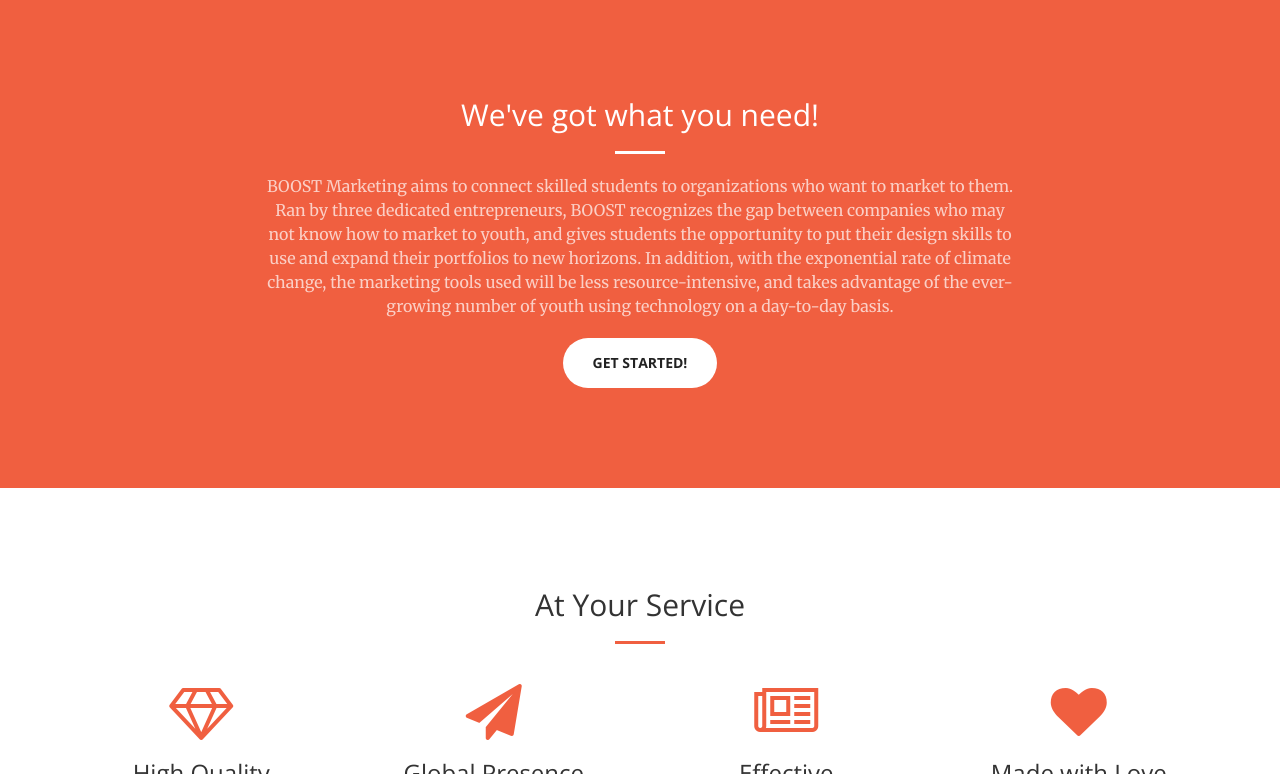
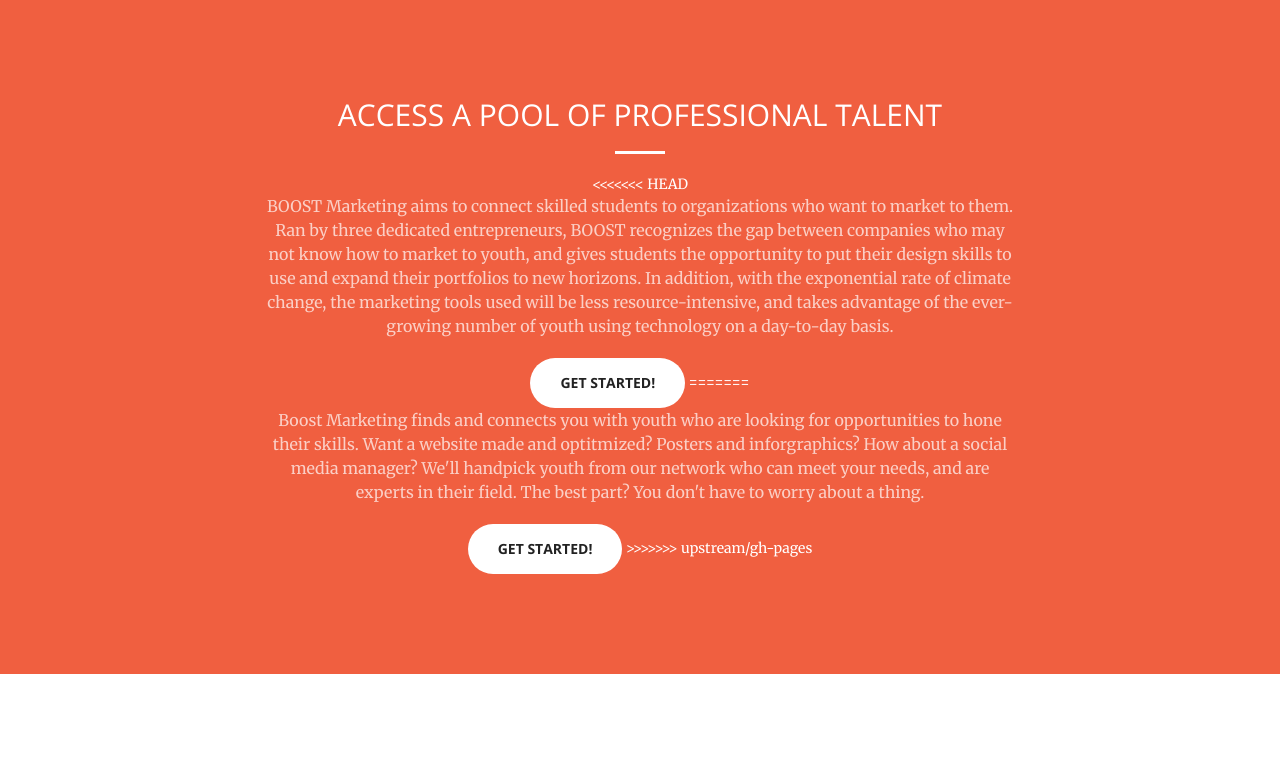
Before and after one commit to nick158/impulse, a plain HTML site: page index.html in a window 1280 px wide. Shown: the part 802-1576 px from the top of the page. Drawn offline with nearby package versions, Linux system fonts and the light colour scheme.

Commit message:
Updated index.html

```diff
--- a/index.html
+++ b/index.html
@@ -25,6 +25,7 @@
 
     <!-- Custom CSS -->
     <link rel="stylesheet" href="css/creative.css" type="text/css">
+    <link rel="stylesheet" href="css/nbstyles.css" type="text/css">
 
     <!-- HTML5 Shim and Respond.js IE8 support of HTML5 elements and media queries -->
     <!-- WARNING: Respond.js doesn't work if you view the page via file:// -->
@@ -87,10 +88,15 @@
         <div class="container">
             <div class="row">
                 <div class="col-lg-8 col-lg-offset-2 text-center">
-                    <h2 class="section-heading">We've got what you need!</h2>
+                    <h2 class="section-heading">ACCESS A POOL OF PROFESSIONAL TALENT</h2>
                     <hr class="light">
+<<<<<<< HEAD
                     <p class="text-faded">BOOST Marketing aims to connect skilled students to organizations who want to market to them. Ran by three dedicated entrepreneurs, BOOST recognizes the gap between companies who may not know how to market to youth, and gives students the opportunity to put their design skills to use and expand their portfolios to new horizons. In addition, with the exponential rate of climate change, the marketing tools used will be less resource-intensive, and takes advantage of the ever-growing number of youth using technology on a day-to-day basis.</p>
                     <a href="#contact" class="btn btn-default btn-xl page-scroll">Get Started!</a>
+=======
+                    <p class="text-faded">Boost Marketing finds and connects you with youth who are looking for opportunities to hone their skills. Want a website made and optitmized? Posters and inforgraphics? How about a social media manager? We'll handpick youth from our network who can meet your needs, and are experts in their field. The best part? You don't have to worry about a thing.</p>
+                    <a href="#" class="btn btn-default btn-xl">Get Started!</a>
+>>>>>>> upstream/gh-pages
                 </div>
             </div>
         </div>
```
Also changed, not shown: css/nbstyles.css (added).
